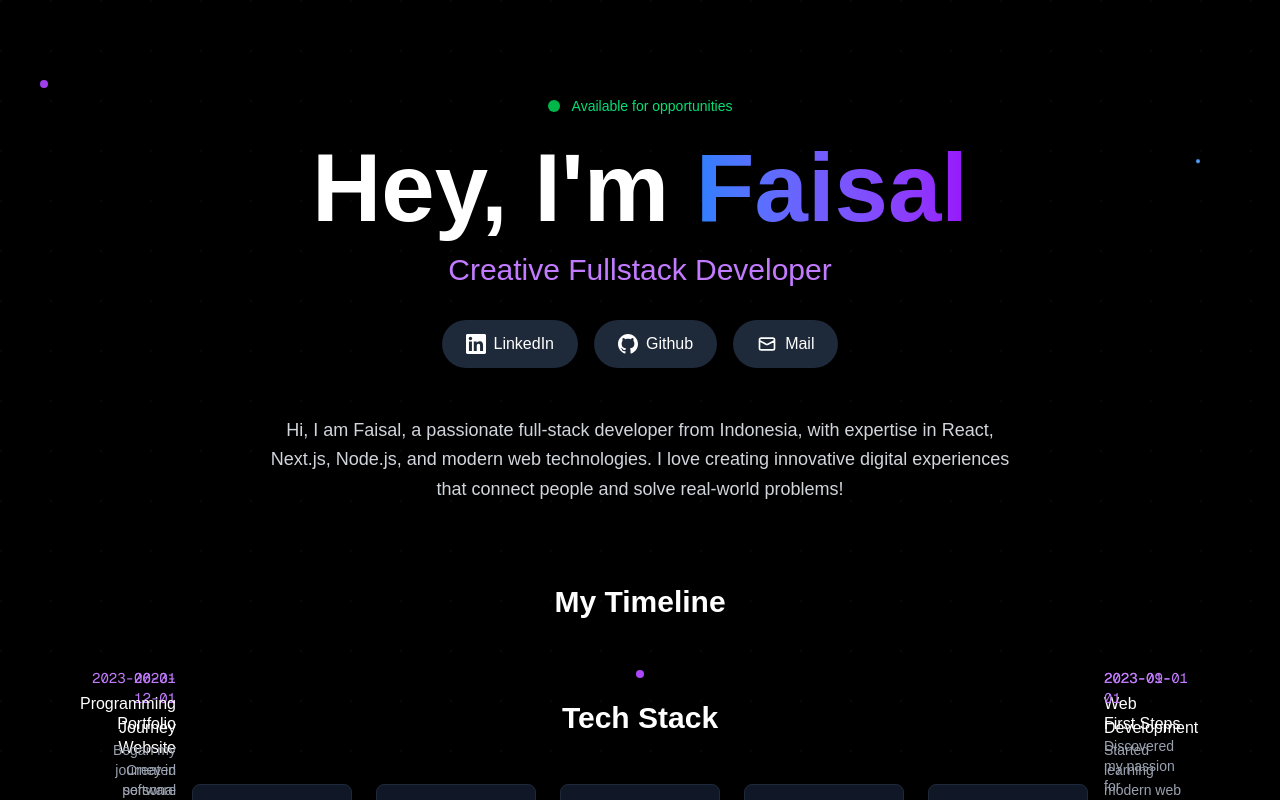
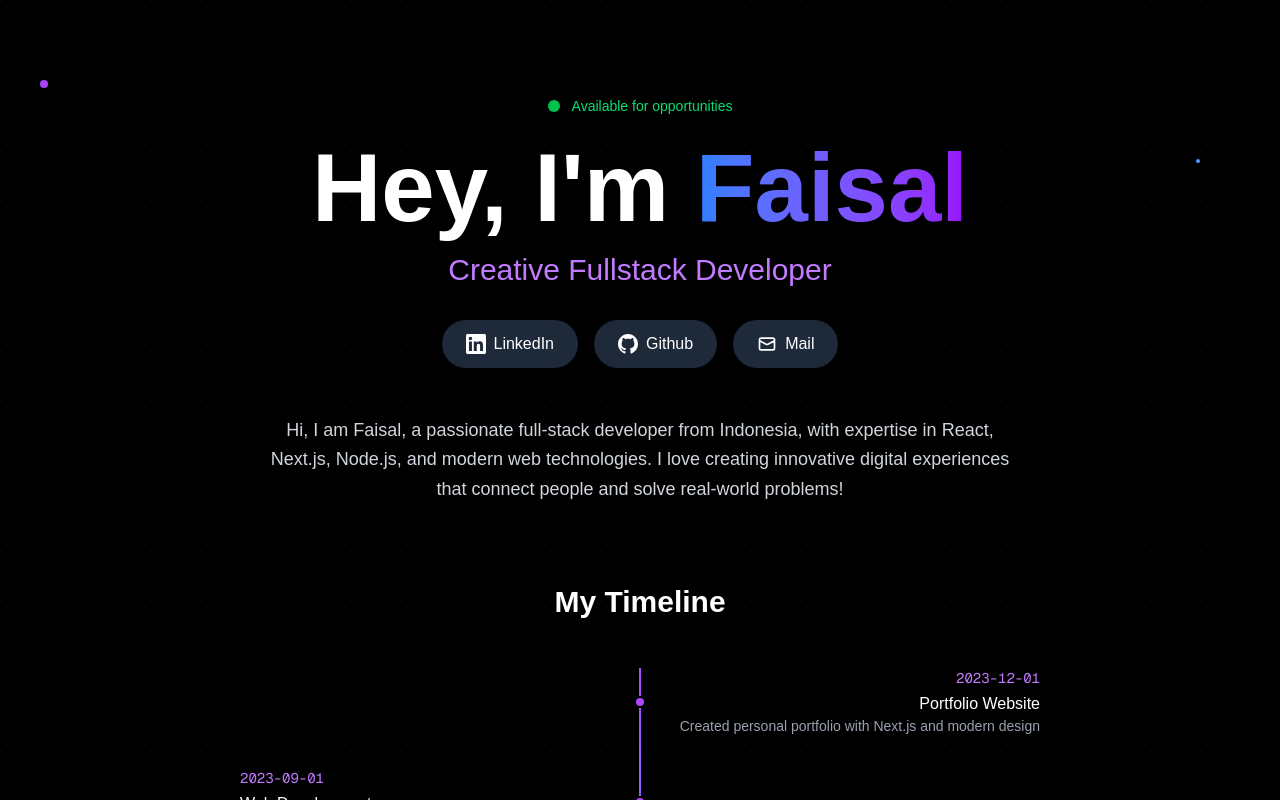
Before and after one commit to FaisalBraitQurohman/faisal-portfolio, a Next.js app: page / in a window 1280 px wide. Shown: the top 800 px of the page. Built offline with nearby package versions, Linux system fonts and the light colour scheme.

Commit message:
Fix timeline layout to match reference image with horizontal text positioning

```diff
--- a/app/page.tsx
+++ b/app/page.tsx
@@ -109,12 +109,12 @@ export default function Home() {
                 side: "right"
               }
             ].map((item, index) => (
-              <div key={index} className="relative mb-8">
+              <div key={index} className="relative mb-8 flex items-center">
                 {/* Timeline Dot - Centered on the line */}
                 <div className="absolute left-1/2 transform -translate-x-1/2 w-3 h-3 bg-purple-500 rounded-full border-2 border-black z-10"></div>
 
-                {/* Content - Positioned exactly beside the dot */}
-                <div className={`absolute top-0 ${item.side === 'left' ? 'right-full pr-4 text-right' : 'left-full pl-4 text-left'}`}>
+                {/* Content - Positioned horizontally beside the dot */}
+                <div className={`flex-1 ${item.side === 'left' ? 'pr-12 text-right' : 'pl-12 text-left'}`}>
                   <div className="text-purple-400 text-sm mb-1 font-mono">{item.date}</div>
                   <div className="text-white font-medium">{item.title}</div>
                   <div className="text-gray-400 text-sm">{item.description}</div>
```
